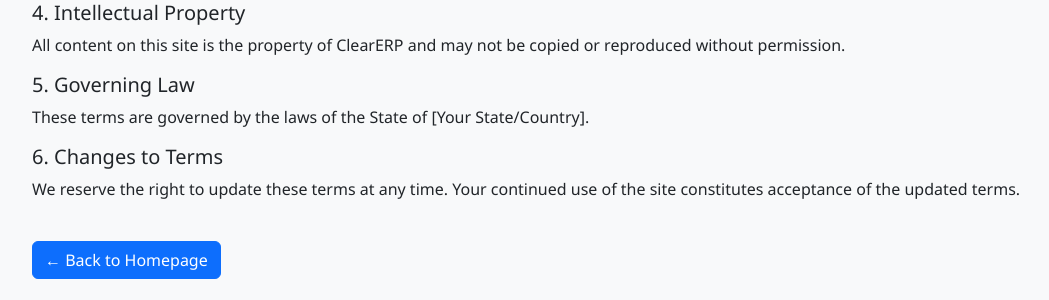
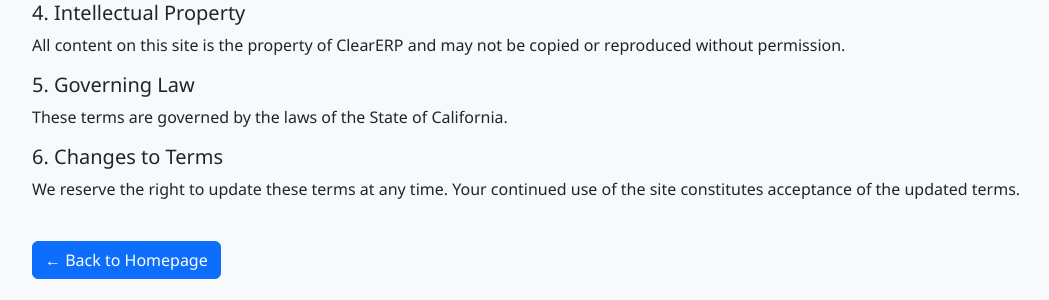
Before and after one commit to Amalam89/ClearERP, a Flask app: page /terms in a window 1280 px wide. Shown: the part 495-795 px from the top of the page, without its empty margins (70-1119 px from the left). Run offline with Flask 3, Linux system fonts and the light colour scheme.

Commit message:
Updated Terms for CA

```diff
--- a/templates/terms.html
+++ b/templates/terms.html
@@ -36,7 +36,7 @@
     <p>All content on this site is the property of ClearERP and may not be copied or reproduced without permission.</p>
 
     <h5>5. Governing Law</h5>
-    <p>These terms are governed by the laws of the State of [Your State/Country].</p>
+    <p>These terms are governed by the laws of the State of California.</p>
 
     <h5>6. Changes to Terms</h5>
     <p>We reserve the right to update these terms at any time. Your continued use of the site constitutes acceptance of the updated terms.</p>
```
